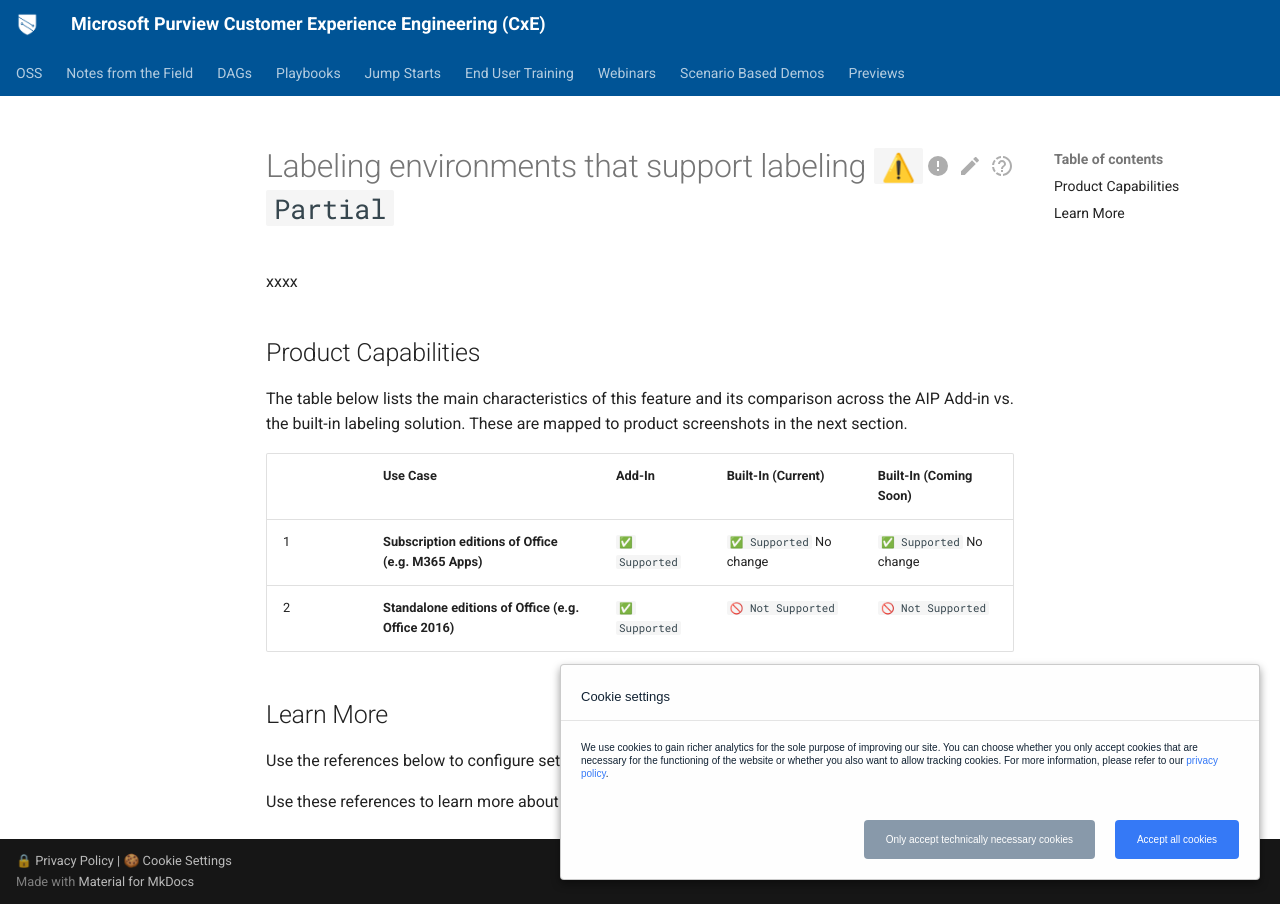
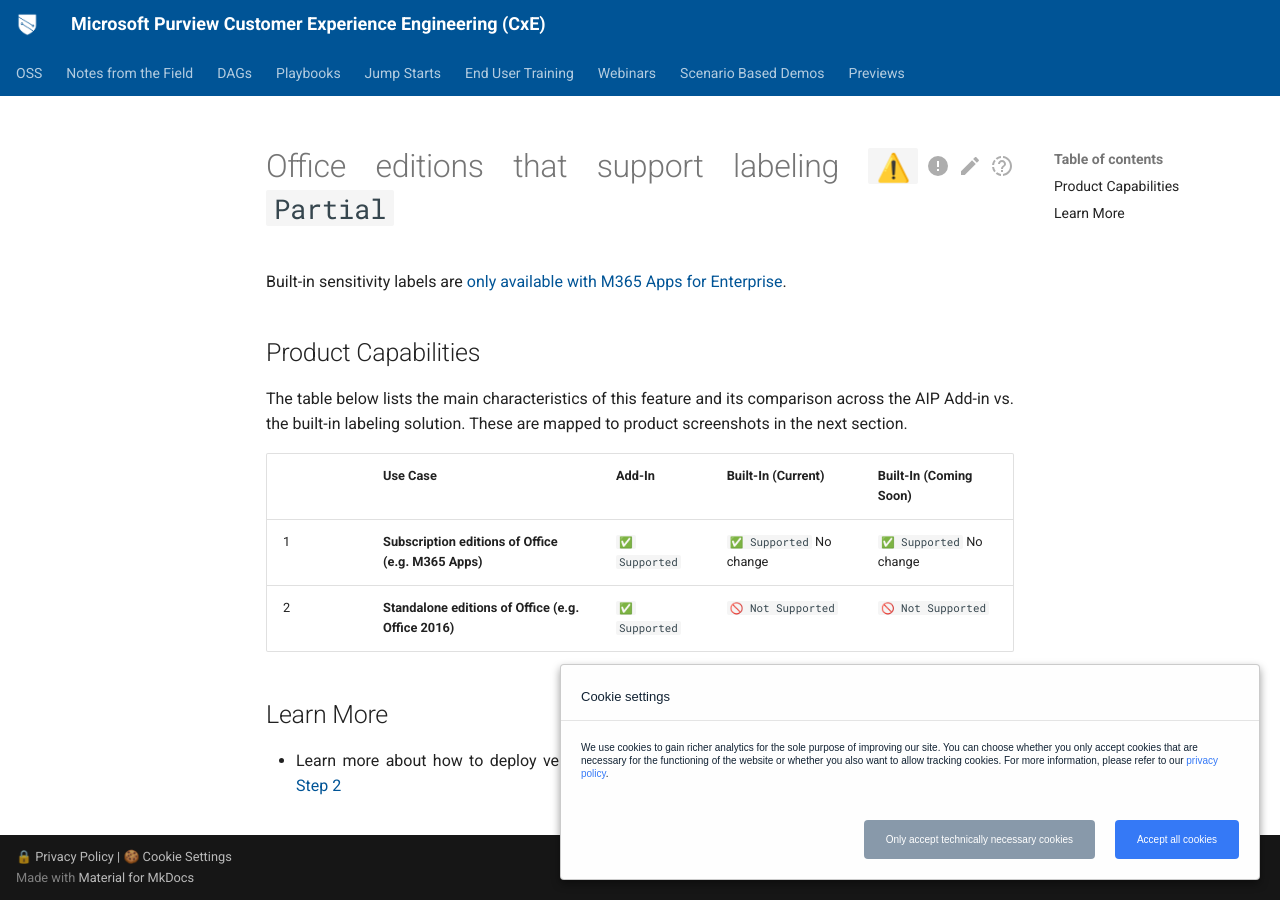
Before and after one commit to microsoft/ComplianceCxE, an MkDocs documentation site: the page built from docs/playbooks/AIP2MIP/Features/Environment/OfficeEditions.md, in a window 1280 px wide. Built offline with MkDocs 1.6.1 and Material for MkDocs 9.7.7, drawn with Linux system fonts in a browser that asks for light colours.

Commit message:
Update and rename LabelingEnvironments.md to OfficeEditions.md

```diff
--- a/docs/playbooks/AIP2MIP/Features/Environment/LabelingEnvironments.md
+++ b/docs/playbooks/AIP2MIP/Features/Environment/OfficeEditions.md
@@ -1,6 +1,6 @@
-# Labeling environments that support labeling `⚠️ Partial`
+# Office editions that support labeling `⚠️ Partial`
 
-xxxx
+Built-in sensitivity labels are [only available with M365 Apps for Enterprise](/docs/playbooks/AIP2MIP//AIP2MIPStep2.md).
 
 ## Product Capabilities
 The table below lists the main characteristics of this feature and its comparison across the AIP Add-in vs. the built-in labeling solution. These are mapped to product screenshots in the next section.
@@ -13,8 +13,4 @@
 
 
 ## Learn More
-Use the references below to configure settings that affect xxx
-- xxx
-
- Use these references to learn more about the end-user experience
-- xxx
+- Learn more about how to deploy versions of Office that support built-in labeling in the [Playbook's Step 2](/docs/playbooks/AIP2MIP//AIP2MIPStep2.md)
```
